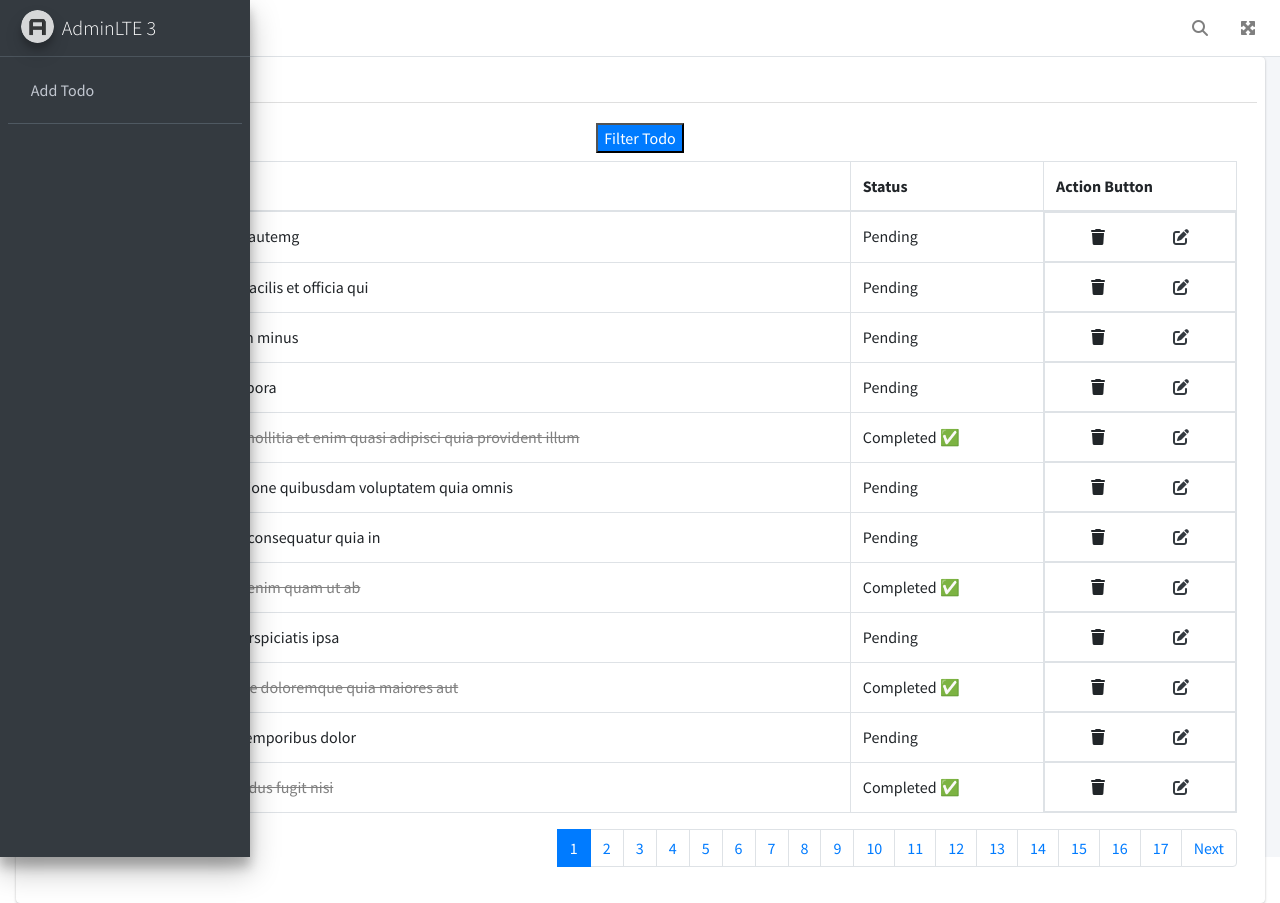
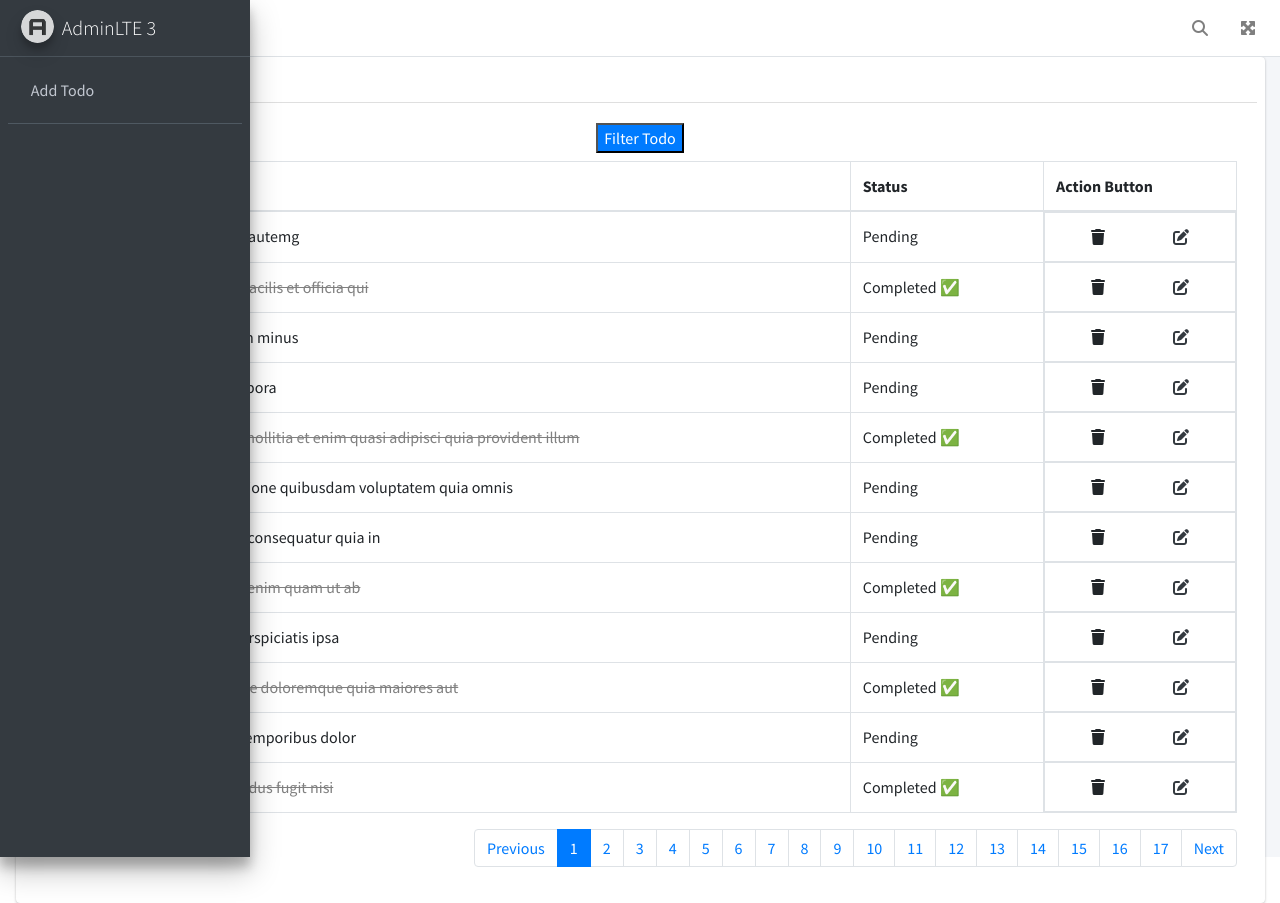
Before and after one commit to amanraina1/internship-todo-project, a Vue app: page / in a window 1280 px wide. Built offline with nearby package versions, Linux system fonts and the light colour scheme; data requests are answered from the project's data file.

Commit message:
fixed pagination

```diff
--- a/public/db/db.json
+++ b/public/db/db.json
@@ -10,7 +10,7 @@
       "userId": 1,
       "id": 2,
       "title": "quis ut nam facilis et officia qui",
-      "completed": false
+      "completed": true
     },
     {
       "userId": 1,
--- a/src/components/Edit.vue
+++ b/src/components/Edit.vue
@@ -13,6 +13,7 @@ const id = router.currentRoute.value.params.id;
 let title = ref("");
 
 onMounted(async () => {
+  await store.dispatch("fetchTodos");
   const allTodos = await store.getters.getAllTodos;
   todo.value = allTodos.find((todo) => todo.id === Number(id));
   title.value = todo.value.title;
@@ -54,7 +55,7 @@ const editTodo = async () => {
       <Form @submit="editTodo" :validation-schema="schema">
         <div class="card-body">
           <div class="form-group">
-            <label for="exampleInputEmail1">Edit Title</label>
+            <label for="exampleInputEmail1">Edit Title: </label>
             <Field
               type="text"
               name="title"
@@ -66,7 +67,7 @@ const editTodo = async () => {
             <ErrorMessage class="text-red" name="title" />
           </div>
           <div class="form-group d-flex">
-            <label for="exampleInputEmail1">Completed</label>
+            <label for="exampleInputEmail1">Completed: </label>
             <input
               type="checkbox"
               name="checkbox"
--- a/src/components/Home.vue
+++ b/src/components/Home.vue
@@ -17,12 +17,10 @@ onMounted(async () => {
   }
   data.value = store.getters.getAllTodos;
 });
-
 const showModal = (todoId) => {
   isOpen.value = true;
   id.value = todoId;
 };
-
 const displayedTodos = computed(() => {
   return data.value.slice(
     page.value * TODO_PER_PAGE - TODO_PER_PAGE,
@@ -53,7 +51,7 @@ const filterTodo = () => {
 };
 
 const selectPageHandler = (i) => {
-  if (i >= 1 && i <= Math.ceil(data.value.length / 9) && i !== page.value)
+  if (i >= 1 && i <= Math.ceil(data.value.length / 12) && i !== page.value)
     page.value = i;
 };
 
@@ -187,8 +185,8 @@ const toggleCheckbox = async (id, completed) => {
               role="status"
               aria-live="polite"
             >
-              Showing {{ page }} to {{ TODO_PER_PAGE }} of
-              {{ data.length }} entries
+              Showing {{ page * TODO_PER_PAGE - TODO_PER_PAGE + 1 }} to
+              {{ page * TODO_PER_PAGE }} of {{ data.length }} entries
             </div>
           </div>
           <div
@@ -201,7 +199,7 @@ const toggleCheckbox = async (id, completed) => {
             >
               <ul v-if="data.length > 0" class="pagination">
                 <li
-                  :class="page === 1 ? 'pagination__disable' : ''"
+                  :class="page === 0 ? 'pagination__disable' : ''"
                   class="paginate_button page-item previous"
                   id="example2_previous"
                 >
```
